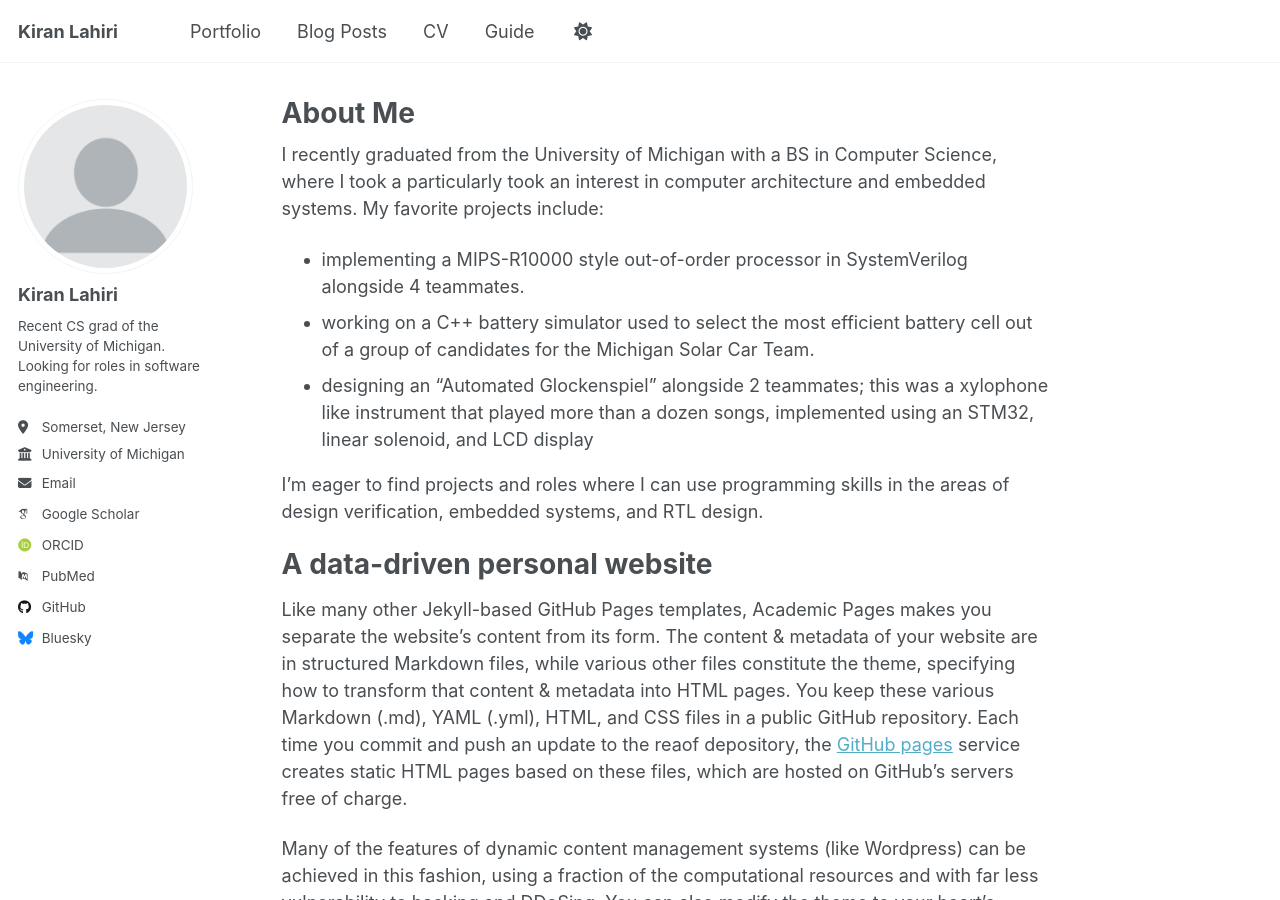
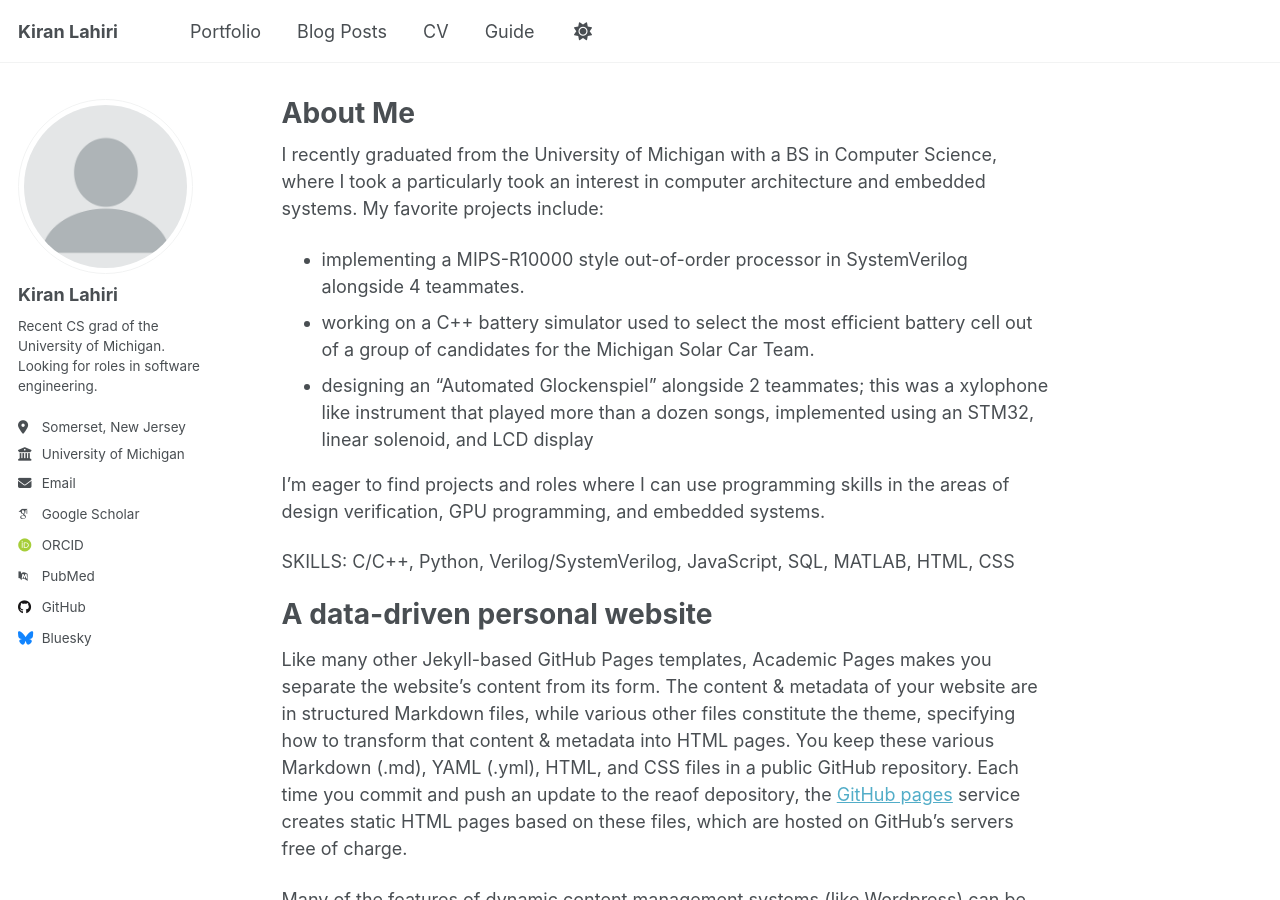
Before and after one commit to kiranlahiri/kiranlahiri.github.io, a Jekyll site: the page built from _pages/about.md, in a window 1280 px wide and 900 px high. Built offline with Jekyll 4.4.1, drawn with Linux system fonts in a browser that asks for light colours; some web fonts are replaced; a script that is not in the unit is left out.

Commit message:
about me edits

```diff
--- a/_pages/about.md
+++ b/_pages/about.md
@@ -12,7 +12,9 @@ I recently graduated from the University of Michigan with a BS in Computer Scien
 - working on a C++ battery simulator used to select the most efficient battery cell out of a group of candidates for the Michigan Solar Car Team.
 - designing an "Automated Glockenspiel" alongside 2 teammates; this was a xylophone like instrument that played more than a dozen songs, implemented using an STM32, linear solenoid, and LCD display
 
-I'm eager to find projects and roles where I can use programming skills in the areas of design verification, embedded systems, and RTL design.
+I'm eager to find projects and roles where I can use programming skills in the areas of design verification, GPU programming, and embedded systems.
+
+SKILLS: C/C++, Python, Verilog/SystemVerilog, JavaScript, SQL, MATLAB, HTML, CSS
 
 
 A data-driven personal website
```
